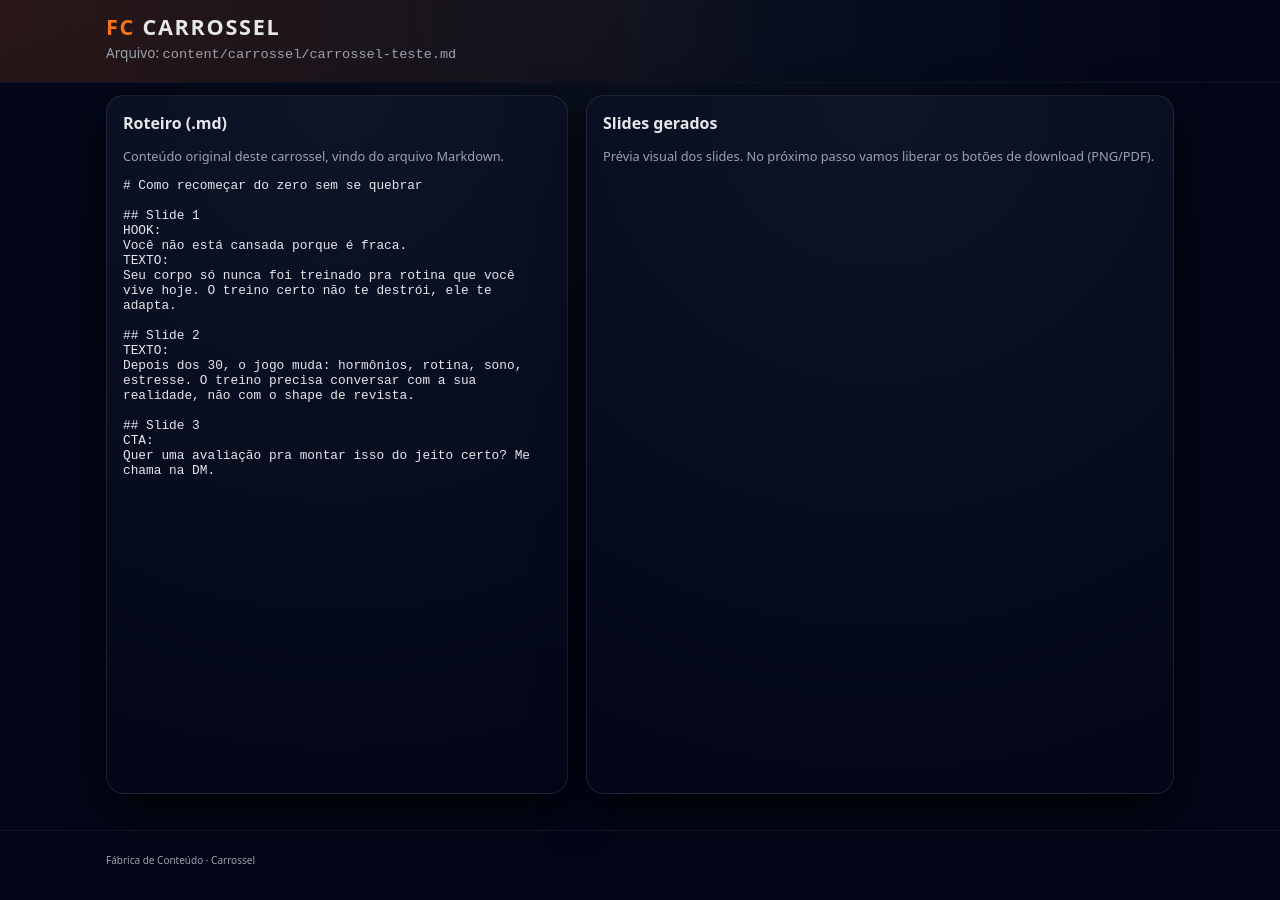
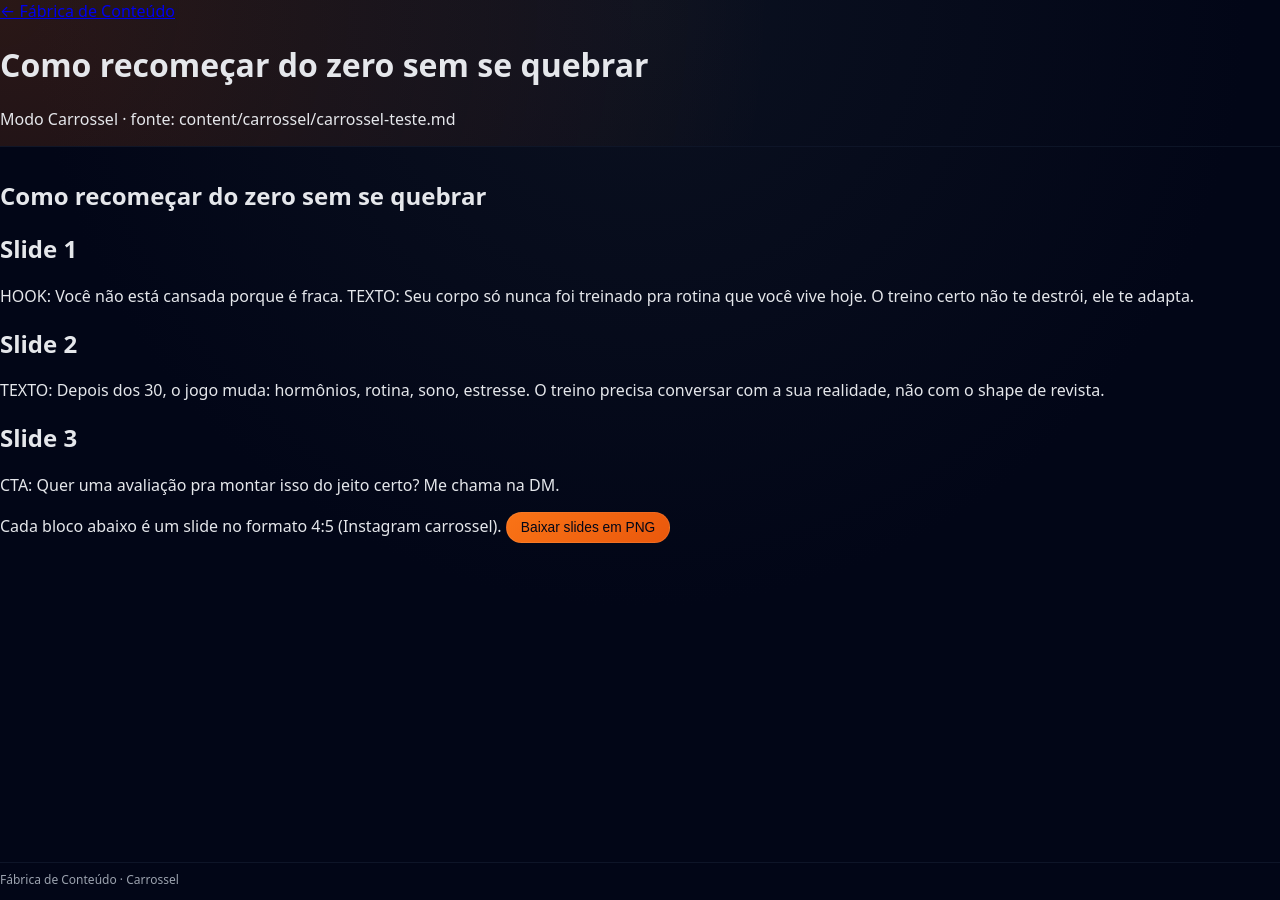
Before and after one commit to mbritodowglas-collab/fabrica-conteudo, a Jekyll site: the page built from content/carrossel/carrossel-teste.md, in a window 1280 px wide. Built offline with Jekyll 4.4.1, drawn with Linux system fonts in a browser that asks for light colours; our own code applies the rules of GitHub Pages for plain Markdown files.

Commit message:
Atualizar o carrossel.html

```diff
--- a/_layouts/carrossel.html
+++ b/_layouts/carrossel.html
@@ -1,54 +1,47 @@
 <!DOCTYPE html>
 <html lang="pt-BR">
 <head>
-  <meta charset="UTF-8">
+  <meta charset="utf-8">
   <title>{{ page.title }} · Carrossel</title>
   <meta name="viewport" content="width=device-width, initial-scale=1">
-  <link rel="stylesheet" href="/assets/css/style.css">
+  <link rel="stylesheet" href="{{ '/assets/css/style.css' | relative_url }}">
+
+  <!-- html2canvas para exportar PNG -->
   <script src="https://cdnjs.cloudflare.com/ajax/libs/html2canvas/1.4.1/html2canvas.min.js" defer></script>
-  <script src="/assets/js/fc-carousel.js" defer></script>
+  <script src="{{ '/assets/js/carrossel.js' | relative_url }}" defer></script>
 </head>
-<body class="fc-body">
-  <header class="fc-header">
-    <div class="fc-container fc-header-inner">
-      <div>
-        <h1 class="fc-logo"><span>FC</span> Carrossel</h1>
-        <p class="fc-subtitle">
-          Arquivo: <code>{{ page.path }}</code>
-        </p>
-      </div>
-    </div>
+<body class="fc-body" data-slug="{{ page.slug | default: page.name | replace: '.md','' }}">
+  <header class="fc-header fc-header--inner">
+    <a href="{{ '/' | relative_url }}" class="fc-back">← Fábrica de Conteúdo</a>
+    <h1>{{ page.title }}</h1>
+    <p class="fc-header__meta">Modo Carrossel · fonte: {{ page.path }}</p>
   </header>
 
-  <main class="fc-container fc-main fc-grid-2">
-    <section class="fc-panel">
-      <h2>Roteiro (.md)</h2>
-      <p class="fc-help">
-        Conteúdo original deste carrossel, vindo do arquivo Markdown.
-      </p>
-      <pre class="fc-code" style="white-space:pre-wrap; font-size:0.8rem;">
-{{ page.content | escape }}
-      </pre>
-    </section>
+  <main class="fc-main">
+    <!-- Conteúdo bruto (HTML gerado do markdown) -->
+    <article id="fc-raw" class="fc-raw">
+      {{ content }}
+    </article>
 
-    <section class="fc-panel">
-      <h2>Slides gerados</h2>
-      <p class="fc-help">
-        Prévia visual dos slides. No próximo passo vamos liberar os botões de download (PNG/PDF).
-      </p>
-      <div id="fc-slides" class="fc-slides-grid">
-        <!-- preenchido via JS -->
+    <!-- Slides finais -->
+    <section class="fc-slides-wrapper">
+      <div class="fc-toolbar">
+        <span class="fc-toolbar__info">
+          Cada bloco abaixo é um slide no formato 4:5 (Instagram carrossel).
+        </span>
+        <button id="fc-download-slides" class="fc-btn">
+          Baixar slides em PNG
+        </button>
+      </div>
+
+      <div id="fc-slides" class="fc-slides">
+        <!-- JS monta os slides aqui -->
       </div>
     </section>
   </main>
 
   <footer class="fc-footer">
-    <div class="fc-container">
-      <small>Fábrica de Conteúdo · Carrossel</small>
-    </div>
+    Fábrica de Conteúdo · Carrossel
   </footer>
-
-  <!-- Conteúdo bruto para o JS processar -->
-  <script type="text/plain" id="raw-md">{{ page.content | strip }}</script>
 </body>
 </html>
```
